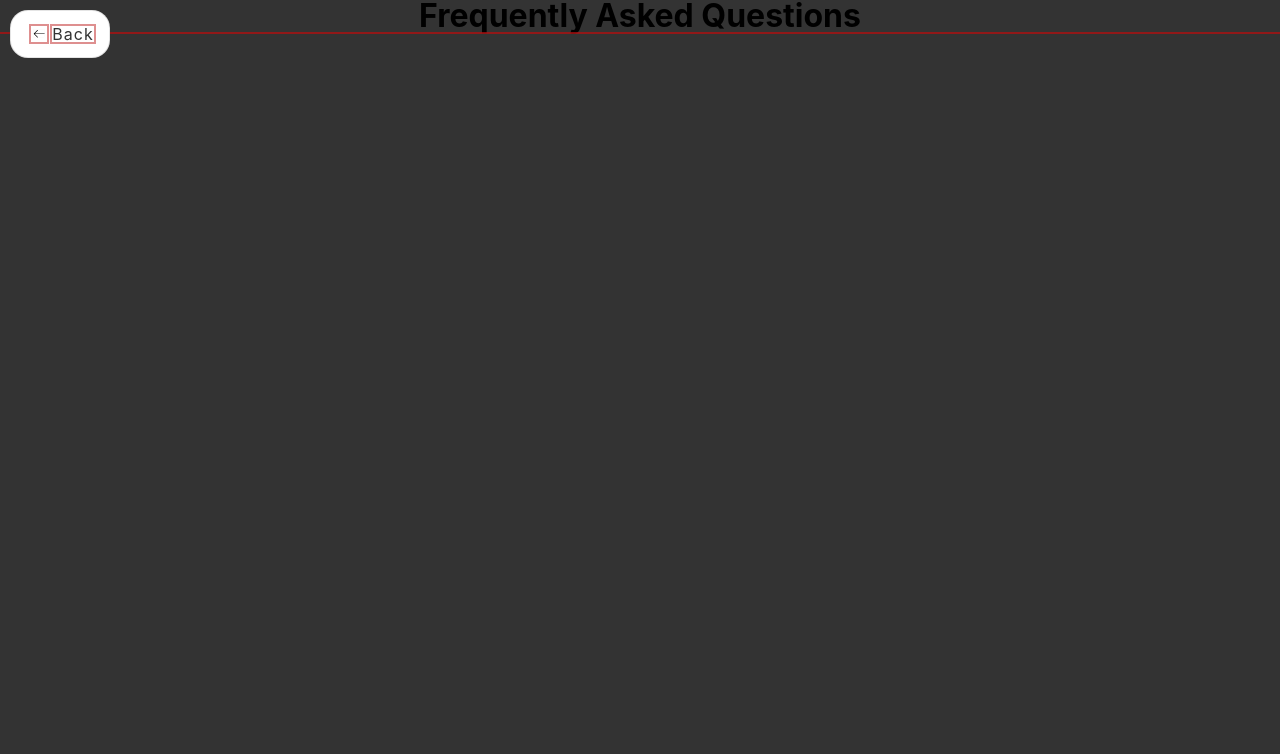
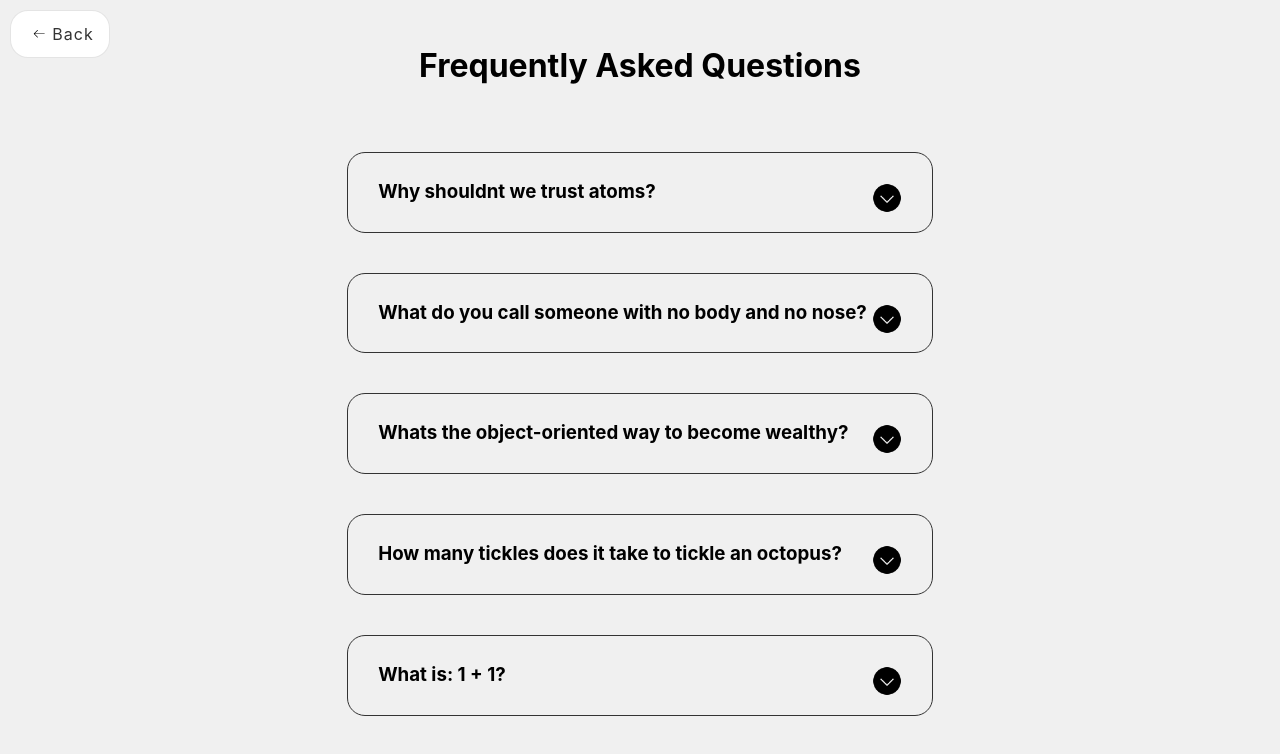
Before and after one commit to jorgehenrrique/50projects-react, a React (Vite) app: page /50projects-react/pages/12-faq-collapse in a window 1280 px wide. Shown: the top 754 px of the page. Built offline with nearby package versions, Linux system fonts and the light colour scheme; a web font is replaced by a local one.

Commit message:
finalizado proj 12

```diff
--- a/src/pages/12-faq-collapse/FAQcollapse.css
+++ b/src/pages/12-faq-collapse/FAQcollapse.css
@@ -1,6 +1,75 @@
 .body-12 {
-  background-color: #333;
-  height: 100vh;
+  background-color: #f0f0f0;
+  min-height: 100vh;
+  color: #000;
+  display: flex;
+  flex-flow: column nowrap;
+  align-items: center;
+  gap: 2rem;
+}
+.body-12 h1 {
+  margin: 5rem 0 3rem;
 }
 .container-12 {
+  display: flex;
+  flex-direction: column;
+  align-items: start;
+  text-align: start;
+  max-width: 60rem;
 }
+.faq-12 {
+  border-radius: var(--border-radius);
+  border: 1px solid #333;
+  background-color: transparent;
+  margin: 2rem 0;
+  padding: 3rem;
+  position: relative;
+  overflow: hidden;
+  transition: 0.3s ease;
+  width: 100%;
+}
+.faq-12.active-12 {
+  background-color: #9fa4a8;
+  box-shadow: 0 3px 6px rgba(0, 0, 0, 0.1), 0 3px 6px rgba(0, 0, 0, 0.1);
+}
+.faq-12.active-12::before,
+.faq-12.active-12::after {
+  content: "\f075";
+  color: #2ecc71;
+  font-size: 7rem;
+  position: absolute;
+  opacity: 0.2;
+  top: 2rem;
+  left: 2rem;
+  z-index: 0;
+}
+.faq-12.active-12::before {
+  color: #3498db;
+  top: -1rem;
+  left: -3rem;
+  transform: rotate(180deg);
+}
+.faq-12 h3 {
+  margin: 0 3.5rem 0 0;
+}
+.faq-12 p {
+  display: none;
+  margin: 3rem 0 0;
+}
+.faq-12.active-12 p {
+  display: block;
+}
+.faq-12 button {
+  background-color: transparent;
+  border-radius: 50%;
+  cursor: pointer;
+  display: flex;
+  align-items: center;
+  justify-content: center;
+  font-size: 1.6rem;
+  position: absolute;
+  top: 3rem;
+  right: 3rem;
+  height: 3rem;
+  width: 3rem;
+}
--- a/src/pages/12-faq-collapse/FAQcollapse.jsx
+++ b/src/pages/12-faq-collapse/FAQcollapse.jsx
@@ -1,15 +1,127 @@
-import { useEffect } from 'react';
+/* eslint-disable react/prop-types */
+import { useEffect, useState } from 'react';
 import './FAQcollapse.css';
+import abaixo from './icon/abaixo.png';
+import acima from './icon/acima.png';
+
+function Questions(props) {
+  const [active, setActive] = useState(false);
+
+  useEffect(() => {
+    return () => { setActive(false); };
+  }, []);
+
+  return (
+    <>
+      <div className={`faq-12 ${active ? 'active-12' : ''}`}>
+        <h3>{props.question}</h3>
+        <p>{props.response}</p>
+
+        <button>
+          {!active && <img src={abaixo} onClick={() => setActive(!active)} />}
+          {active && <img src={acima} onClick={() => setActive(!active)} />}
+        </button>
+      </div>
+    </>
+  );
+}
 
 export default function FAQcollapse() {
   useEffect(() => {
     document.title = 'FAQ collapse';
   }, []);
 
+  const questions = [
+    {
+      question: 'Why shouldnt we trust atoms?',
+      response: 'They make up everything'
+    },
+    {
+      question: 'What do you call someone with no body and no nose?',
+      response: 'Nobody knows.'
+    },
+    {
+      question: 'Whats the object-oriented way to become wealthy?',
+      response: 'Inheritance.'
+    },
+    {
+      question: 'How many tickles does it take to tickle an octopus?',
+      response: 'Ten-tickles!'
+    },
+    {
+      question: 'What is: 1 + 1?',
+      response: 'Depends on who are you asking.'
+    },
+  ]
+
   return (
     <div className="body-12">
+      <h1>Frequently Asked Questions</h1>
       <div className="container-12">
-        <h1>Frequently Asked Questions</h1>
+        {questions.map((askes, index) => (
+          <Questions key={index} question={askes.question} response={askes.response} />
+        ))}
+        {/* <div className={`faq-12 ${active ? 'active-12' : 'active-12'}`}>
+          <h3>Why shouldnt we trust atoms?</h3>
+          <p>They make up everything</p>
+
+          <button>
+            <img src={abaixo} />
+            <img src={acima} />
+          </button>
+        </div>
+
+        <div className={`faq-12 ${active ? 'active-12' : ''}`}>
+          <h3 >
+            What do you call someone with no body and no nose?
+          </h3>
+          <p >
+            Nobody knows.
+          </p>
+          <button >
+            <img src={abaixo} />
+            <img src={acima} />
+          </button>
+        </div>
+
+        <div className={`faq-12 ${active ? 'active-12' : ''}`}>
+          <h3 >
+            Whats the object-oriented way to become wealthy?
+          </h3>
+          <p>
+            Inheritance.
+          </p>
+          <button >
+            <img src={abaixo} />
+            <img src={acima} />
+          </button>
+        </div>
+
+        <div className={`faq-12 ${active ? 'active-12' : ''}`}>
+          <h3>
+            How many tickles does it take to tickle an octopus?
+          </h3>
+          <p>
+            Ten-tickles!
+          </p>
+          <button>
+            <img src={abaixo} />
+            <img src={acima} />
+          </button>
+        </div>
+
+        <div className={`faq-12 ${active ? 'active-12' : ''}`}>
+          <h3>
+            What is: 1 + 1?
+          </h3>
+          <p>
+            Depends on who are you asking.
+          </p>
+          <button >
+            <img src={abaixo} />
+            <img src={acima} />
+          </button>
+        </div> */}
       </div >
     </div>
   );
--- a/src/styles/App.css
+++ b/src/styles/App.css
@@ -3,9 +3,9 @@ body {
   overflow: auto;
   /* border: 4px solid rgb(0, 255, 132); */
 }
-* {
+/* * {
   outline: 2px solid rgba(184, 13, 13, 0.462);
-}
+} */
 #root {
   /* max-width: 1280px; */
   margin: 0 auto;
```
Also changed, not shown: src/pages/12-faq-collapse/icon/abaixo.png (added), src/pages/12-faq-collapse/icon/acima.png (added).
